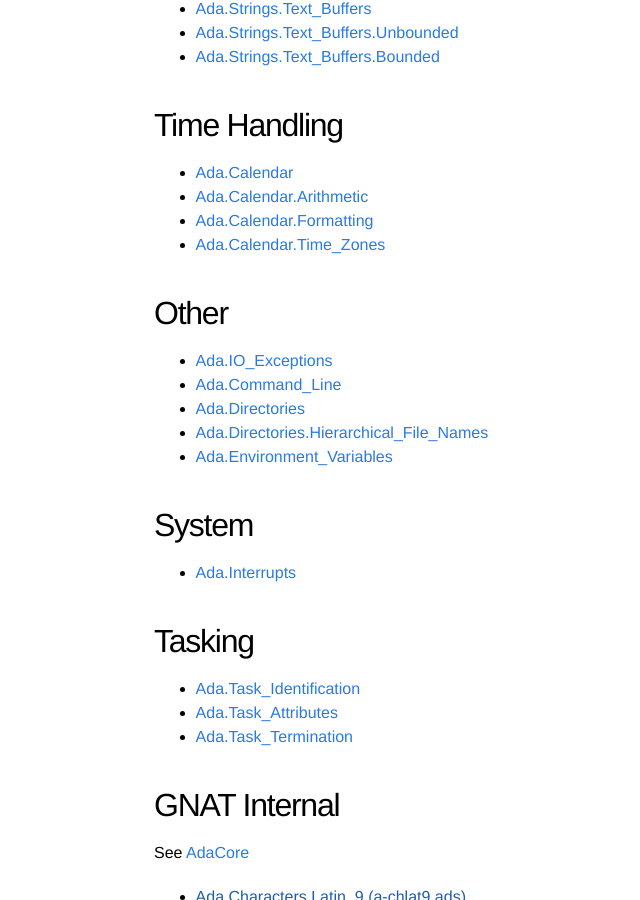
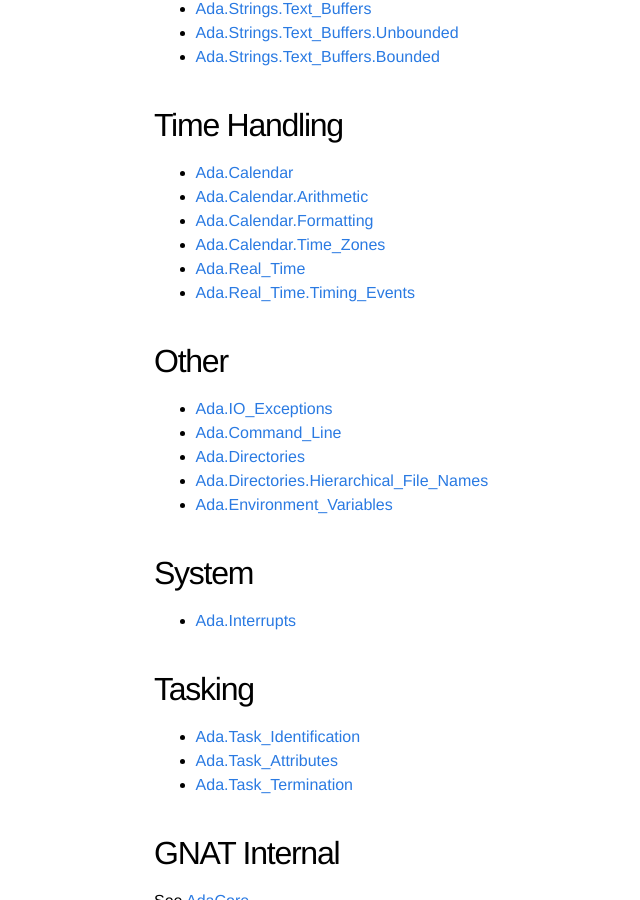
Before and after one commit to quornings/quornings.github.io, a Jekyll site: the page built from ada/man/ada.md, in a window 1280 px wide and 900 px high, scrolled down 1437 px. Shown: the whole window, without its empty margins (86-726 px from the left). Built offline with Jekyll 4.4.1, drawn with Linux system fonts in a browser that asks for light colours.

Commit message:
Add Ada.Real_Time

```diff
--- a/ada/man/ada.md
+++ b/ada/man/ada.md
@@ -74,6 +74,8 @@ title: Ada Packages
 - [Ada.Calendar.Arithmetic](https://www.adaic.org/resources/add_content/standards/12rm/html/RM-9-6-1.html#I4148)
 - [Ada.Calendar.Formatting](https://www.adaic.org/resources/add_content/standards/12rm/html/RM-9-6-1.html#I4152)
 - [Ada.Calendar.Time_Zones](https://www.adaic.org/resources/add_content/standards/12rm/html/RM-9-6-1.html#I4148)
+- [Ada.Real_Time](https://www.adaic.org/resources/add_content/standards/12rm/html/RM-D-8.html#I7866)
+- [Ada.Real_Time.Timing_Events](https://www.adaic.org/resources/add_content/standards/12rm/html/RM-D-15.html#I7983)
 
 ## Other
 
```
